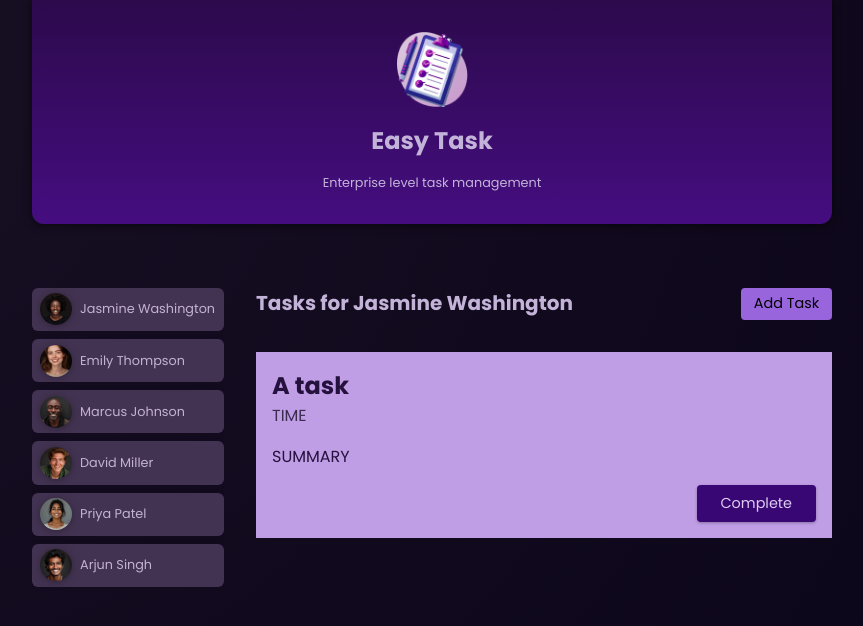
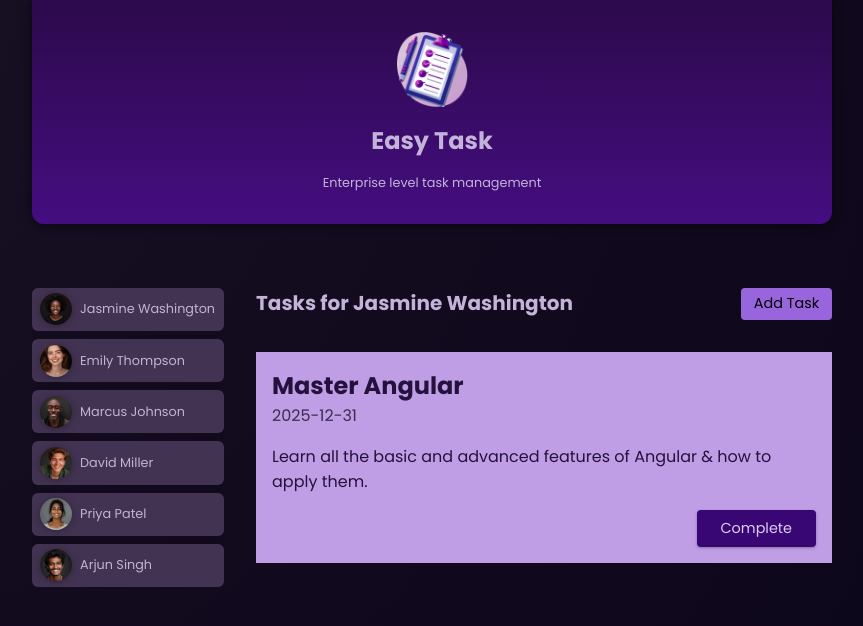
Before and after one commit to ayushmohanty99/Angular-Complete-Guide, an Angular app in the folder 01-starting-project/: page / in a window 1280 px wide. Both pictures are taken after a click on the button "Jasmine Washington". Shown: the top 626 px of the page, without its empty margins (208-1071 px from the left). Built offline with nearby package versions, Linux system fonts and the light colour scheme.

Commit message:
46. Created type task for @for app-task

```diff
--- a/01-starting-project/src/app/tasks/task/task.component.html
+++ b/01-starting-project/src/app/tasks/task/task.component.html
@@ -1,8 +1,8 @@
 
 <article>
-    <h2>A task</h2>
-    <time>TIME</time>
-    <p>SUMMARY</p>
+    <h2>{{task.title}}</h2>
+    <time>{{task.dueDate}}</time>
+    <p>{{task.summary}}</p>
     <p class="actions">
         <button>Complete</button>
     </p>
--- a/01-starting-project/src/app/tasks/tasks.component.html
+++ b/01-starting-project/src/app/tasks/tasks.component.html
@@ -7,7 +7,11 @@
     </header>
     <ul>
         @for(task of selectedUserTasks; track task.id) {
-            <li><app-task></app-task></li>
+            <li>
+                <app-task [task]="task">
+
+                </app-task>
+            </li>
         }
     </ul>
 </section>
```
Also changed, not shown: 01-starting-project/src/app/tasks/task/task.component.ts (+10 -2 lines).
